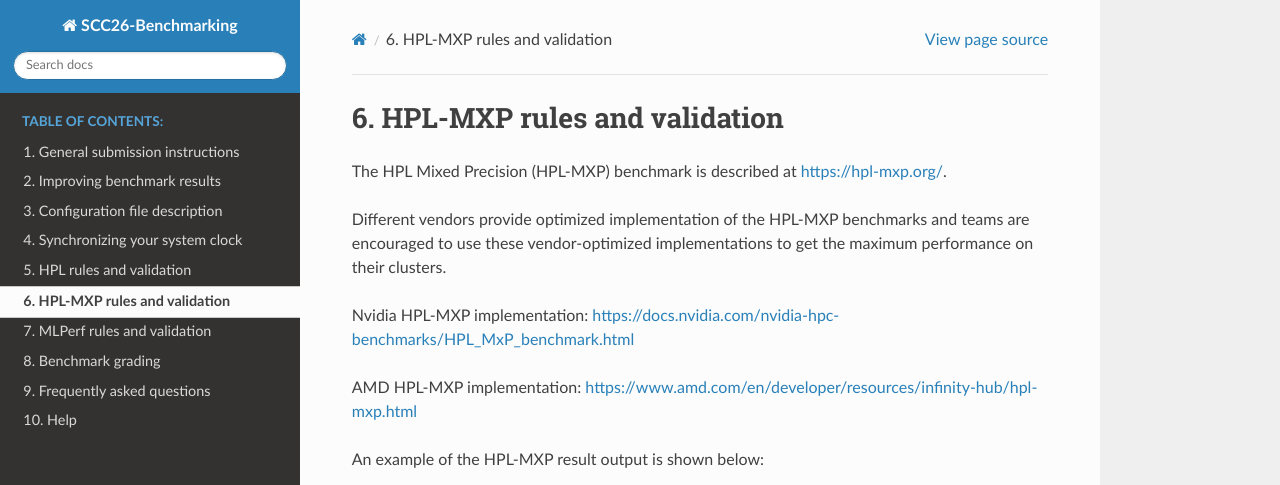
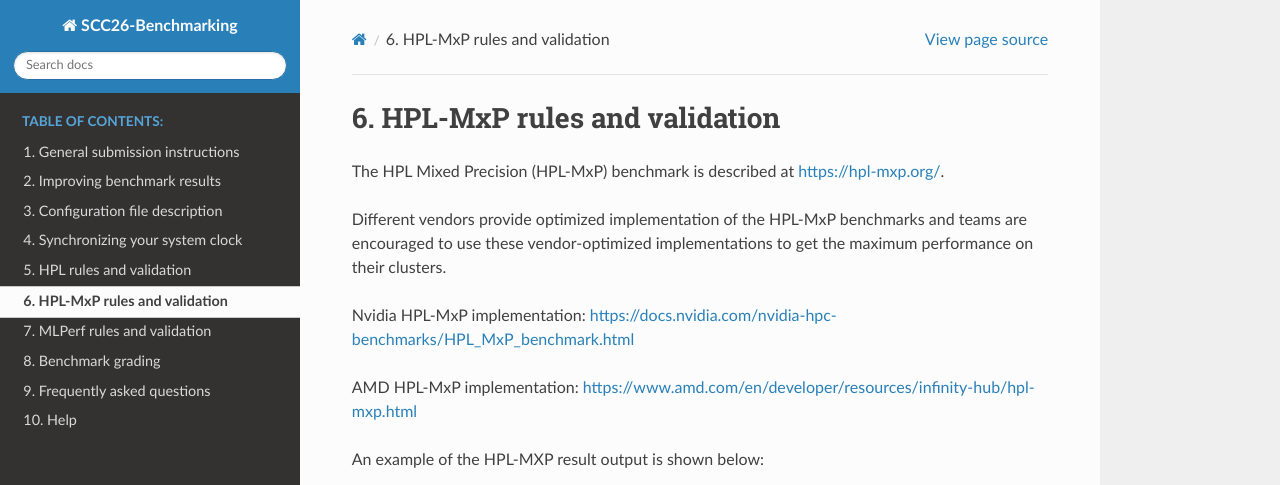
Before and after one commit to rderue/scc26-benchmarking, a Sphinx documentation site: the page built from source/benchmarks/mxphpl.rst, in a window 1280 px wide and 1250 px high. Shown: the top 485 px of the window. Built offline with Sphinx 7.4.7 and the Read the Docs theme 3.1.0, drawn with Linux system fonts in a browser that asks for light colours.

```diff
--- a/source/benchmarks/grading.rst
+++ b/source/benchmarks/grading.rst
@@ -1,5 +1,3 @@
 Benchmark grading
 ----------------------
-Unlike previous years, there will NOT be a benchmarking interview for this year's competition.
-
-The overall benchmarking score for a team will depend on the output (i.e. performance) obtained for each benchmark and the team's adherence to the rules set by the SCC committee. The benchmarks (HPL, HPL-MXP, and MLPerf Inference LLAMA2-70B) will carry (30%, 35%, 35%) weights towards the final benchmarking score.
+The overall benchmarking score for a team will depend on the output (i.e. performance) obtained for each benchmark and the team's adherence to the rules set by the SCC committee. The benchmarks (HPL, HPL-MXP, and MLPerf Llama2-70B LoRA) will carry (30%, 30%, 40%) weights towards the final benchmarking score.
--- a/source/benchmarks/help.rst
+++ b/source/benchmarks/help.rst
@@ -1,6 +1,4 @@
 Help
 ----------------------------------
 
-  - Teams are encouraged to submit their questions as issues on the `benchmarking repo <https://github.com/StudentClusterCompetitionSC/SCC25-Benchmarking/issues>`_ for the SCC25 competition. This way, all the conversations will be visible to every team and we can avoid repeating the same questions.
-
-  - If you need assistance with a bug in the MLPerf inference code, or MLPerf automation, please open an issue in the appropriate MLPerf repository. The title should start with "**[SCC25]**" to direct the questions to MLPerf judges for SCC25.
+  - Teams are encouraged to submit their questions as on the existing Google Group for the SCC26 competition. This way, all the conversations will be visible to every team and we can avoid repeating the same questions.
--- a/source/benchmarks/hpl.rst
+++ b/source/benchmarks/hpl.rst
@@ -25,4 +25,4 @@ There is no minimum run time associated with HPL.
 - HPL input file (``HPL.dat``) saved to a file ``cert-{N}-hpl.input``
 - The script (or commands) used to run HPL saved to a file ``cert-{N}-hpl.run``
 - HPL run timestamps saved to a file ``cert-{N}-hpl.tstamps``
-- `Run configurations <https://scc25-benchmarking.readthedocs.io/en/latest/benchmarks/general.html#configuration-file-description>`_ saved to a file ``cert-{N}-configuration.txt``
+- `Run configurations <https://scc26-benchmarking.readthedocs.io/en/latest/benchmarks/general.html#configuration-file-description>`_ saved to a file ``cert-{N}-configuration.txt``
--- a/source/benchmarks/mxphpl.rst
+++ b/source/benchmarks/mxphpl.rst
@@ -1,13 +1,13 @@
-HPL-MXP rules and validation
+HPL-MxP rules and validation
 ------------------------
 
-The HPL Mixed Precision (HPL-MXP) benchmark is described at https://hpl-mxp.org/.
+The HPL Mixed Precision (HPL-MxP) benchmark is described at https://hpl-mxp.org/.
 
-Different vendors provide optimized implementation of the HPL-MXP benchmarks and teams are encouraged to use these vendor-optimized implementations to get the maximum performance on their clusters.
+Different vendors provide optimized implementation of the HPL-MxP benchmarks and teams are encouraged to use these vendor-optimized implementations to get the maximum performance on their clusters.
 
-Nvidia HPL-MXP implementation: https://docs.nvidia.com/nvidia-hpc-benchmarks/HPL_MxP_benchmark.html
+Nvidia HPL-MxP implementation: https://docs.nvidia.com/nvidia-hpc-benchmarks/HPL_MxP_benchmark.html
 
-AMD HPL-MXP implementation: https://www.amd.com/en/developer/resources/infinity-hub/hpl-mxp.html
+AMD HPL-MxP implementation: https://www.amd.com/en/developer/resources/infinity-hub/hpl-mxp.html
 
 An example of the HPL-MXP result output is shown below:
 
```
Also changed, not shown: source/benchmarks/faq.rst (+1 -7 lines), source/benchmarks/general.rst (+13 -13 lines).
